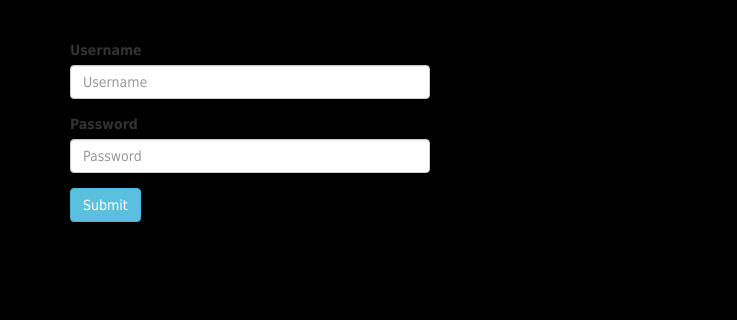
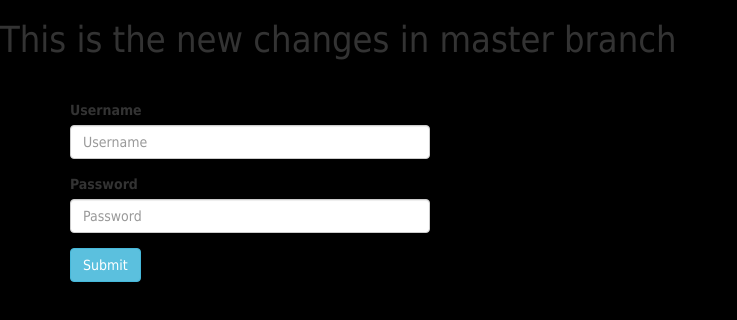
Before and after one commit to Milance1992/Proba, a plain HTML site: page index.html in a window 1280 px wide. Shown: the whole page, without its empty margins (0-737 px from the left). Drawn offline with Linux system fonts and the light colour scheme.

Commit message:
new commit

```diff
--- a/index.html
+++ b/index.html
@@ -13,7 +13,7 @@
 <body>
 
 
-
+<h1>This is the new changes in master branch</h1>
 
 <div class="container" id="main-form">
     <div class="row">
```
